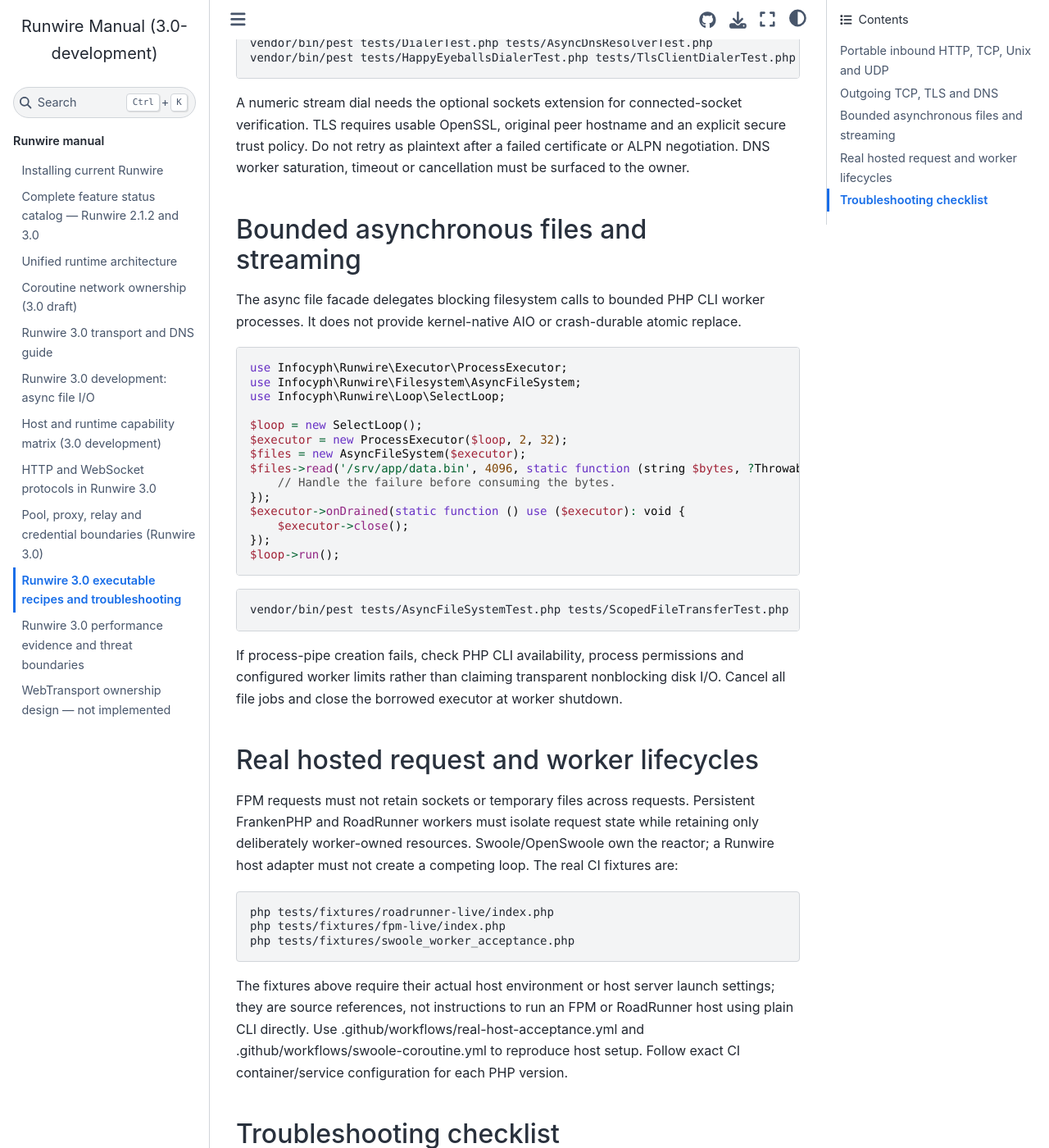
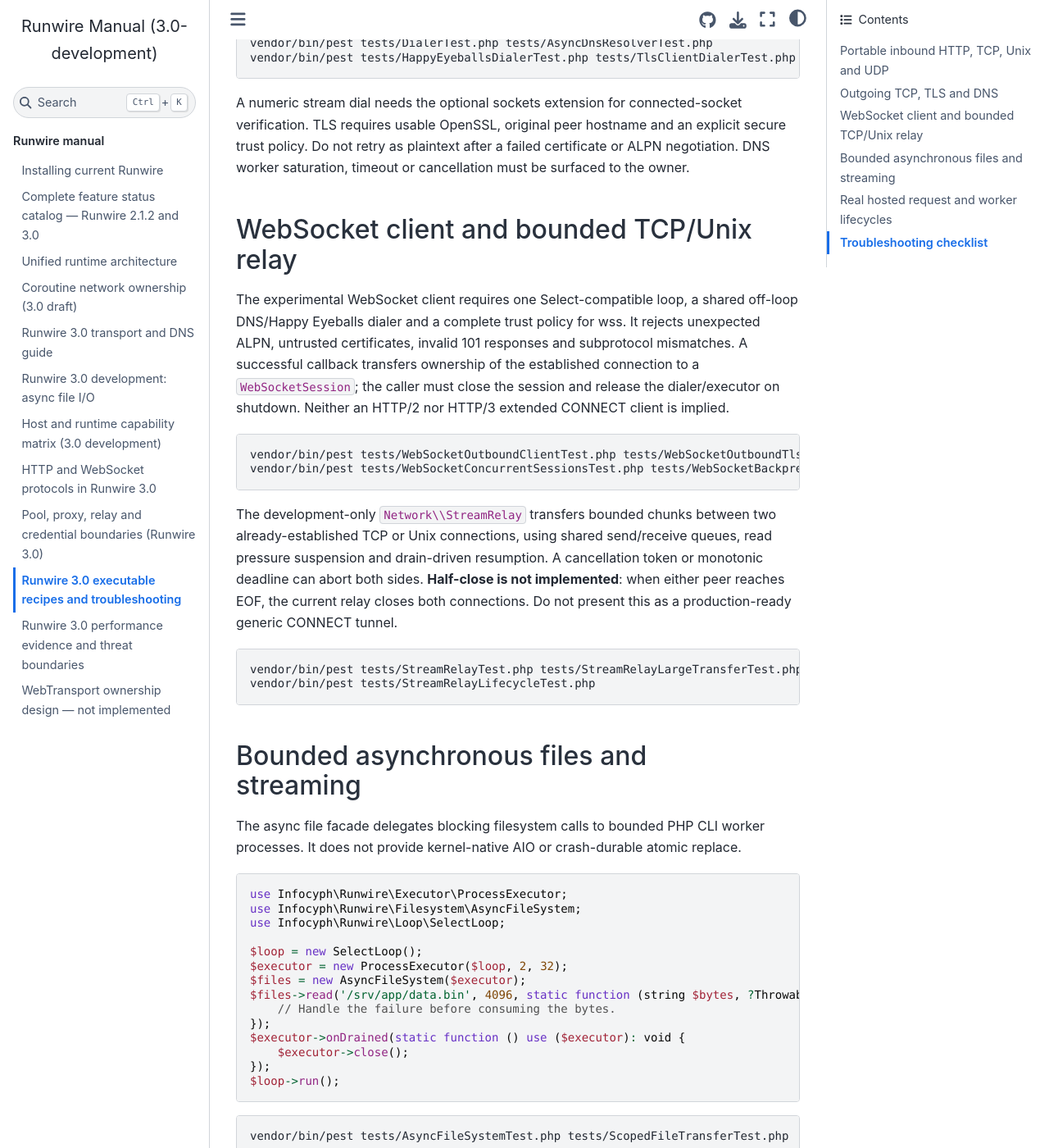
Before and after one commit to infocyph/Runwire, a Sphinx documentation site: the page built from docs/tutorials-3.0.rst, in a window 1280 px wide and 1400 px high, scrolled down 824 px. Shown: the whole window at 82% size. Built offline with Sphinx 7.4.7 and the Sphinx Book theme 1.1.4, drawn with Linux system fonts in a browser that asks for light colours.

Commit message:
docs(3.0): align protocol and host inventories with experimental WS and relay

```diff
--- a/docs/host-compatibility-3.0.rst
+++ b/docs/host-compatibility-3.0.rst
@@ -59,8 +59,8 @@
      - Version-policy interface, in-progress bounded HTTP/1.1 serializer and parser
      - Connected H1 client API, H2/H3 client implementations and outbound client benchmarks are not yet complete
    * - WebSocket
-     - Inbound HTTP/1.1 upgrade, masking, fragmentation, ping and close tests
-     - Outbound WebSocket client and H2/H3 extended CONNECT are not yet available
+     - Inbound HTTP/1.1 upgrade and experimental outbound ws/wss TLS upgrade with shared masking, fragmentation and close
+     - Outbound client QA is not yet accepted; H2/H3 extended CONNECT remains unavailable
    * - WebTransport
      - Planned H3 session, stream, deadline and datagram ownership
      - No advertised end-to-end WebTransport client or server; native QUIC datagram capability is unavailable
--- a/docs/tutorials-3.0.rst
+++ b/docs/tutorials-3.0.rst
@@ -38,6 +38,35 @@
 peer hostname and an explicit secure trust policy. Do not retry as
 plaintext after a failed certificate or ALPN negotiation. DNS worker
 saturation, timeout or cancellation must be surfaced to the owner.
+
+WebSocket client and bounded TCP/Unix relay
+-------------------------------------------
+
+The experimental WebSocket client requires one Select-compatible loop,
+a shared off-loop DNS/Happy Eyeballs dialer and a complete trust policy
+for wss. It rejects unexpected ALPN, untrusted certificates, invalid 101
+responses and subprotocol mismatches. A successful callback transfers
+ownership of the established connection to a ``WebSocketSession``; the
+caller must close the session and release the dialer/executor on shutdown.
+Neither an HTTP/2 nor HTTP/3 extended CONNECT client is implied.
+
+.. code-block:: console
+
+   vendor/bin/pest tests/WebSocketOutboundClientTest.php tests/WebSocketOutboundTlsTest.php
+   vendor/bin/pest tests/WebSocketConcurrentSessionsTest.php tests/WebSocketBackpressureAcceptanceTest.php
+
+The development-only ``Network\\StreamRelay`` transfers bounded
+chunks between two already-established TCP or Unix connections,
+using shared send/receive queues, read pressure suspension and
+drain-driven resumption. A cancellation token or monotonic deadline
+can abort both sides. **Half-close is not implemented**: when either
+peer reaches EOF, the current relay closes both connections.
+Do not present this as a production-ready generic CONNECT tunnel.
+
+.. code-block:: console
+
+   vendor/bin/pest tests/StreamRelayTest.php tests/StreamRelayLargeTransferTest.php
+   vendor/bin/pest tests/StreamRelayLifecycleTest.php
 
 Bounded asynchronous files and streaming
 ----------------------------------------
```
Also changed, not shown: docs/features.rst (+5 -5 lines), docs/plans/runwire-3.0-unified-runtime-development-plan.md (+2 -0 lines), docs/plans/runwire-3.0-unified-runtime-roadmap.md (+2 -0 lines), docs/protocols-3.0.rst (+10 -2 lines).
